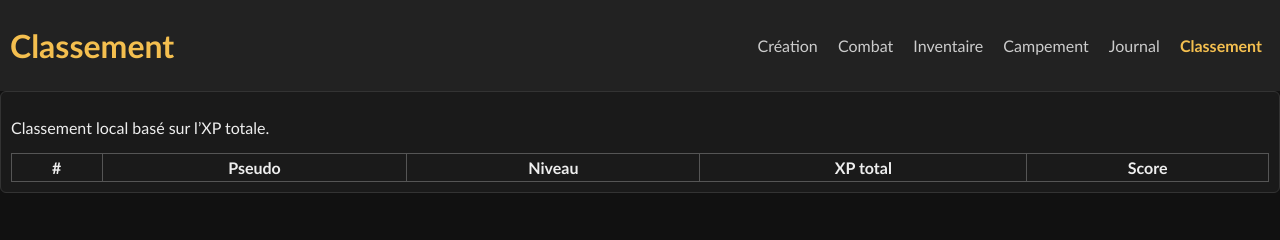
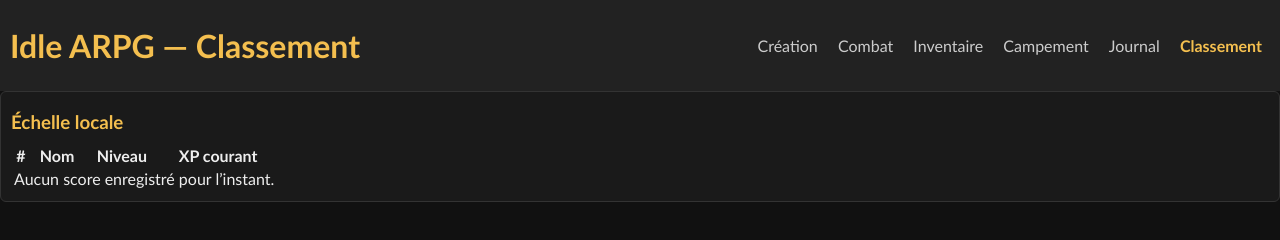
Before and after one commit to Wildestdream91/My-second-game, a plain HTML site: page ladder.html in a window 1280 px wide. Drawn offline with Linux system fonts and the light colour scheme.

Commit message:
Update ladder.html

```diff
--- a/ladder.html
+++ b/ladder.html
@@ -3,12 +3,13 @@
 <head>
   <meta charset="UTF-8"/>
   <meta name="viewport" content="width=device-width, initial-scale=1.0"/>
-  <title>Classement — Idle ARPG v6.0 FR</title>
+  <title>Idle ARPG v7 — Classement</title>
   <link rel="stylesheet" href="css/style.css"/>
 </head>
 <body class="bg">
+
 <header class="topbar">
-  <h1>Classement</h1>
+  <h1>Idle ARPG — Classement</h1>
   <nav>
     <a href="index.html">Création</a>
     <a href="game.html">Combat</a>
@@ -20,13 +21,27 @@
 </header>
 
 <main class="panel">
-  <p>Classement local basé sur l’XP totale.</p>
-  <table class="ladder">
-    <thead><tr><th>#</th><th>Pseudo</th><th>Niveau</th><th>XP total</th><th>Score</th></tr></thead>
+  <h3>Échelle locale</h3>
+  <table class="table">
+    <thead>
+      <tr><th>#</th><th>Nom</th><th>Niveau</th><th>XP courant</th></tr>
+    </thead>
     <tbody id="ladderBody"></tbody>
   </table>
 </main>
 
 <script src="js/core.js"></script>
+<script>
+  GameCore.ensureGameOrRedirect?.("index.html");
+  const body = document.getElementById("ladderBody");
+  const rows = GameCore.getLadder().map((e,i)=>`
+    <tr>
+      <td>${i+1}</td>
+      <td>${e.name}</td>
+      <td>${e.level}</td>
+      <td>${e.xp}</td>
+    </tr>`).join("");
+  body.innerHTML = rows || `<tr><td colspan="4">Aucun score enregistré pour l’instant.</td></tr>`;
+</script>
 </body>
 </html>
```
